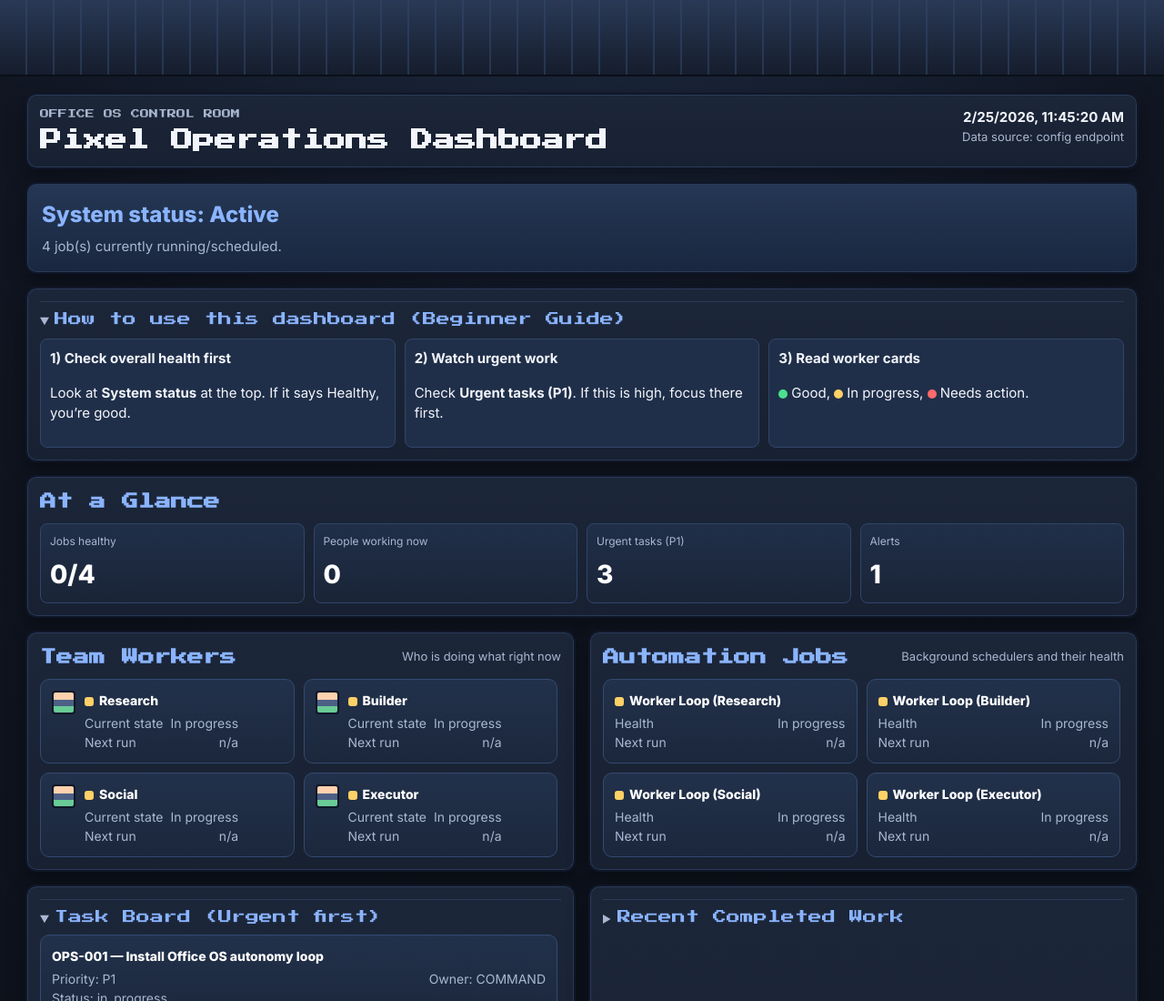
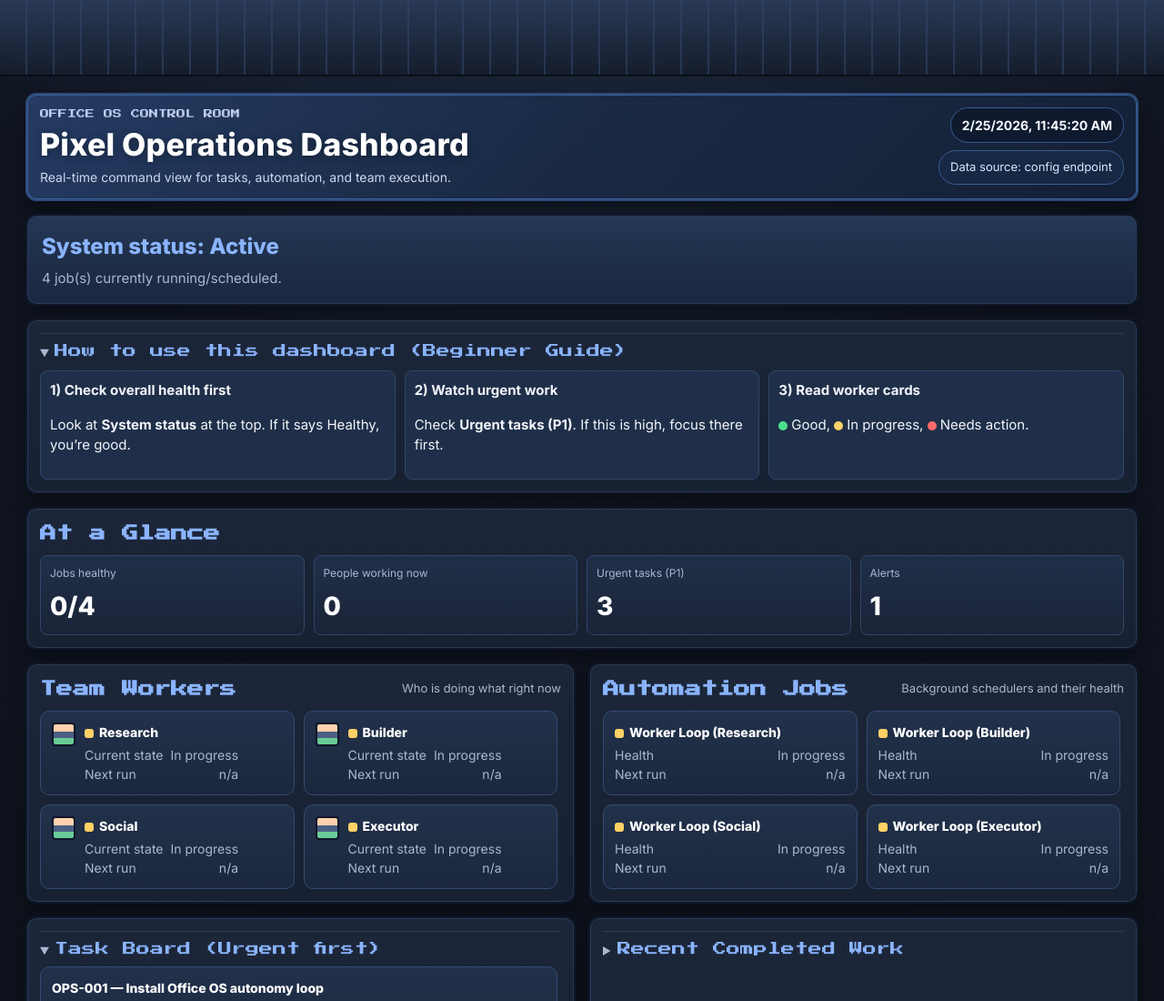
Before and after one commit to genevaprojects/office-os-pixel-ui, a website: page public/index.html in a window 1280 px wide. Shown: the top 1100 px of the page at 91% size. Drawn offline with Linux system fonts and the light colour scheme.

Commit message:
feat(ui): redesign header for high readability with contrast, badges, and plain-language subtitle

```diff
--- a/public/index.html
+++ b/public/index.html
@@ -10,14 +10,15 @@
   <div class="skyline"></div>
 
   <main class="office">
-    <header class="panel top">
-      <div>
+    <header class="panel top header-panel">
+      <div class="header-title-wrap">
         <p class="kicker pixel">OFFICE OS CONTROL ROOM</p>
-        <h1 class="pixel">Pixel Operations Dashboard</h1>
+        <h1>Pixel Operations Dashboard</h1>
+        <p class="header-sub">Real-time command view for tasks, automation, and team execution.</p>
       </div>
       <div class="right-meta">
-        <div id="now" class="timestamp">--</div>
-        <div id="api-mode" class="small muted">Data source: --</div>
+        <div id="now" class="timestamp badge">--</div>
+        <div id="api-mode" class="small badge badge-soft">Data source: --</div>
       </div>
     </header>
 
--- a/public/styles.css
+++ b/public/styles.css
@@ -62,16 +62,46 @@ body{
   display:flex;
   justify-content:space-between;
   align-items:flex-start;
-  gap:10px;
+  gap:14px;
 }
 
-h1{margin:6px 0 0;font-size:24px;line-height:1.3}
+.header-panel{
+  background:linear-gradient(135deg,#253b63 0%, #1a2a45 48%, #142036 100%);
+  border:2px solid #2e4a7a;
+  box-shadow:inset 0 0 0 1px #3b5f98, 0 10px 24px rgba(0,0,0,.42);
+}
+.header-title-wrap{max-width:760px}
+
+h1{
+  margin:6px 0 6px;
+  font-size:34px;
+  line-height:1.15;
+  letter-spacing:.2px;
+  color:#ffffff;
+  font-family:'Inter',system-ui,sans-serif;
+  font-weight:800;
+  text-shadow:0 2px 10px rgba(0,0,0,.35);
+}
 h2{margin:0;font-size:18px;color:var(--accent)}
 h3{margin:0 0 6px;font-size:15px}
-.kicker{margin:0;color:var(--muted);font-size:10px}
-.timestamp{font-size:15px;font-weight:700;text-align:right}
+.kicker{margin:0;color:#c7d7f8;font-size:10px;opacity:.95}
+.header-sub{margin:0;color:#dbe6fb;font-size:14px;opacity:.92}
+.timestamp{font-size:14px;font-weight:700;text-align:right}
 .small{font-size:13px}
 .muted{color:var(--muted)}
+
+.right-meta{display:flex;flex-direction:column;gap:8px;align-items:flex-end}
+.badge{
+  background:#0f1a2e;
+  border:1px solid #385a92;
+  border-radius:999px;
+  padding:8px 12px;
+  color:#f6f9ff;
+}
+.badge-soft{
+  background:#172845;
+  color:#d7e6ff;
+}
 
 .hero{grid-column:1/-1;padding:16px;background:linear-gradient(180deg,#243754,#1a2740)}
 .hero-title{font-size:24px;font-weight:800;margin:0 0 6px}
@@ -117,5 +147,7 @@ summary::marker{color:var(--muted)}
 @media(max-width:700px){
   .workers,.monitors{grid-template-columns:1fr}
   .summary-grid{grid-template-columns:1fr}
-  h1{font-size:18px}
+  h1{font-size:24px}
+  .header-sub{font-size:13px}
+  .right-meta{align-items:flex-start}
 }
```
